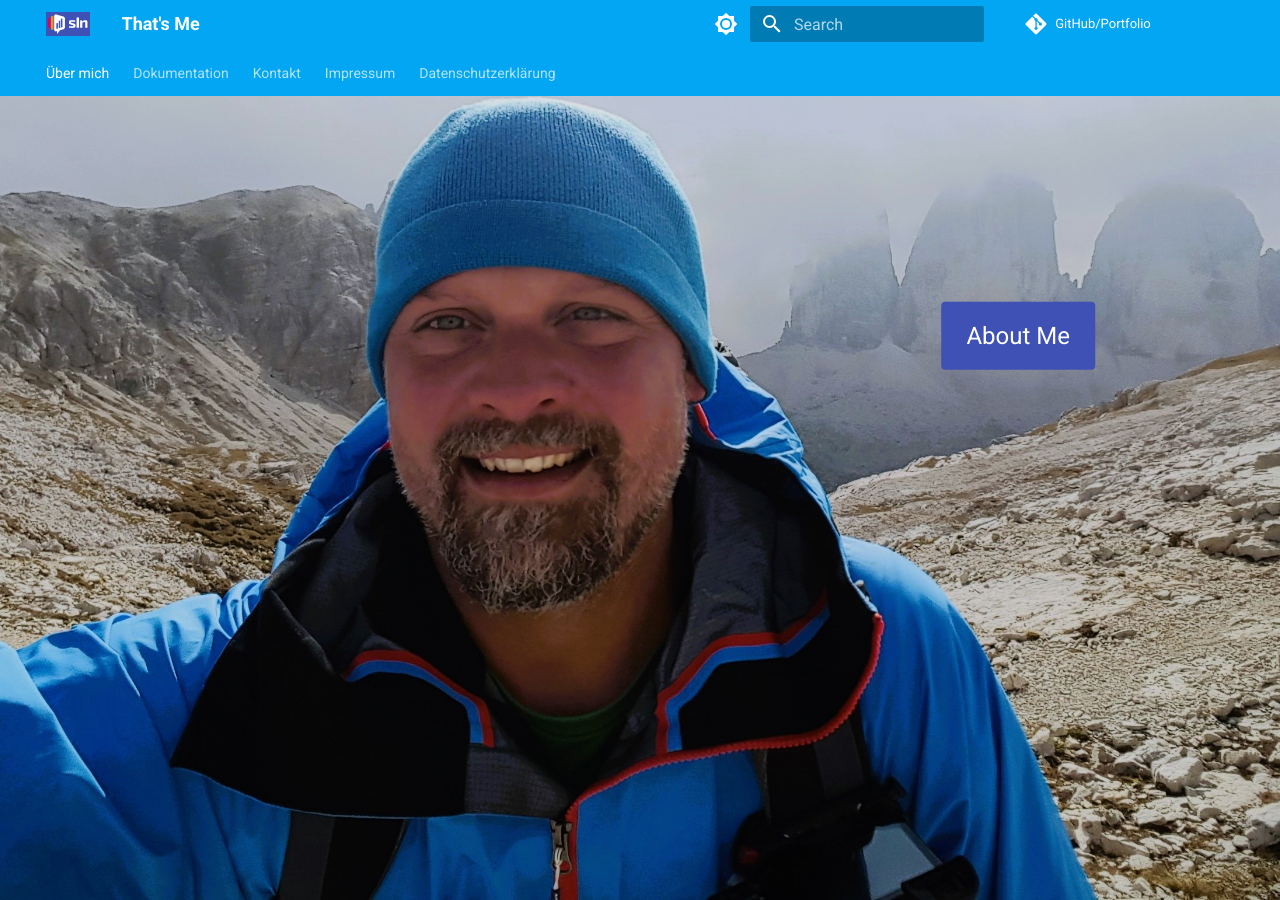
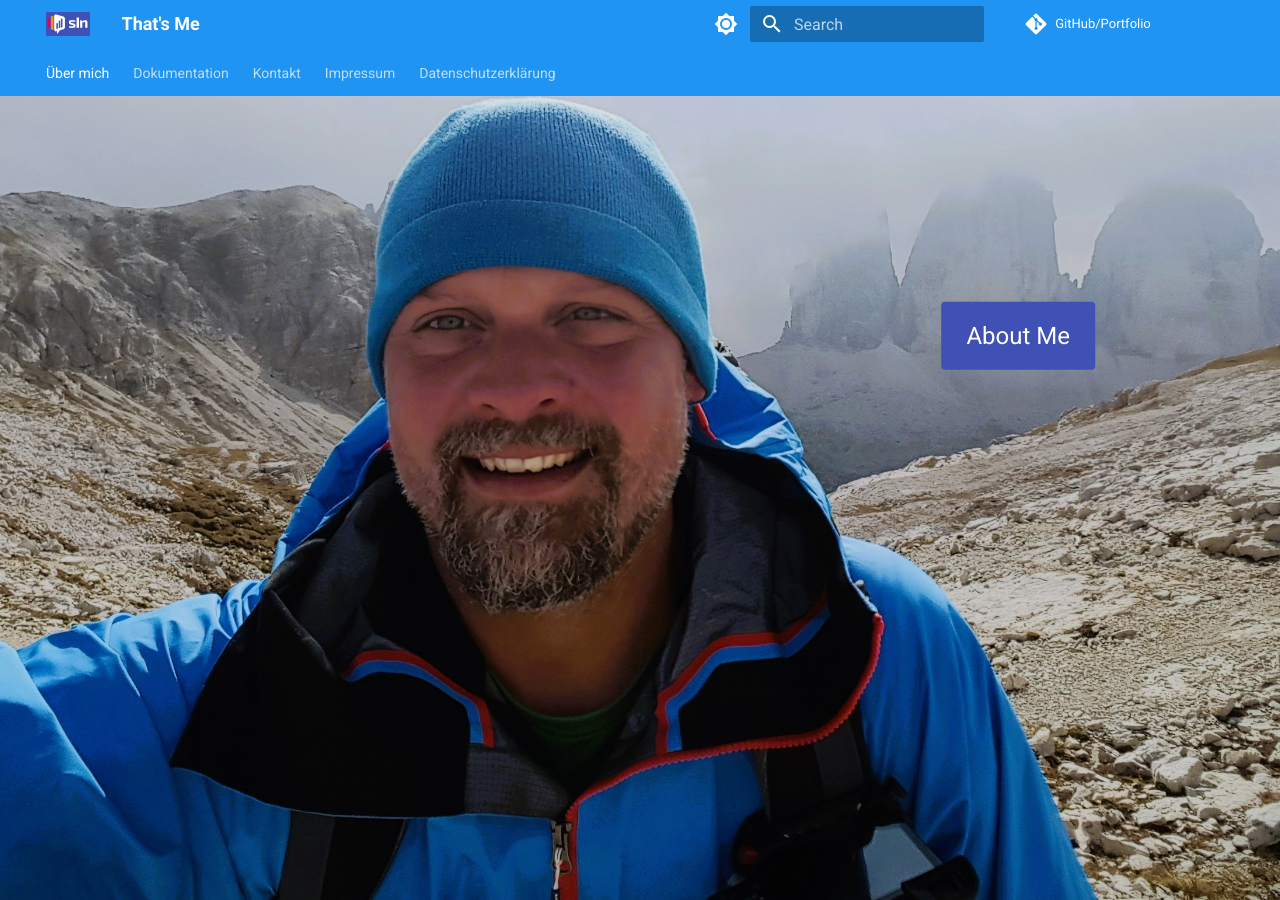
Before and after one commit to OnPlastic/Portfolio, an MkDocs documentation site: the page built from docs/index.md, in a window 1280 px wide and 900 px high. Built offline with MkDocs 1.6.1 and Material for MkDocs 9.7.7, drawn with Linux system fonts in a browser that asks for light colours; comment, search, counter and statistics services are not loaded.

Commit message:
color change

```diff
--- a/mkdocs.yml
+++ b/mkdocs.yml
@@ -22,15 +22,15 @@
 
     # Palette toggle for light mode
     - scheme: default
-      primary: light blue
-      accent: blue
+      primary: blue
+      accent: indigo
       toggle:
         icon: material/brightness-7
         name: Switch to dark mode
     # Palette toggle for dark mode
     - scheme: slate
-      primary: blue
-      accent: light blue
+      primary: black
+      accent: blue
       toggle:
         icon: material/brightness-4
         name: Switch to light mode
```
Also changed, not shown: site/404.html, site/index.html.
